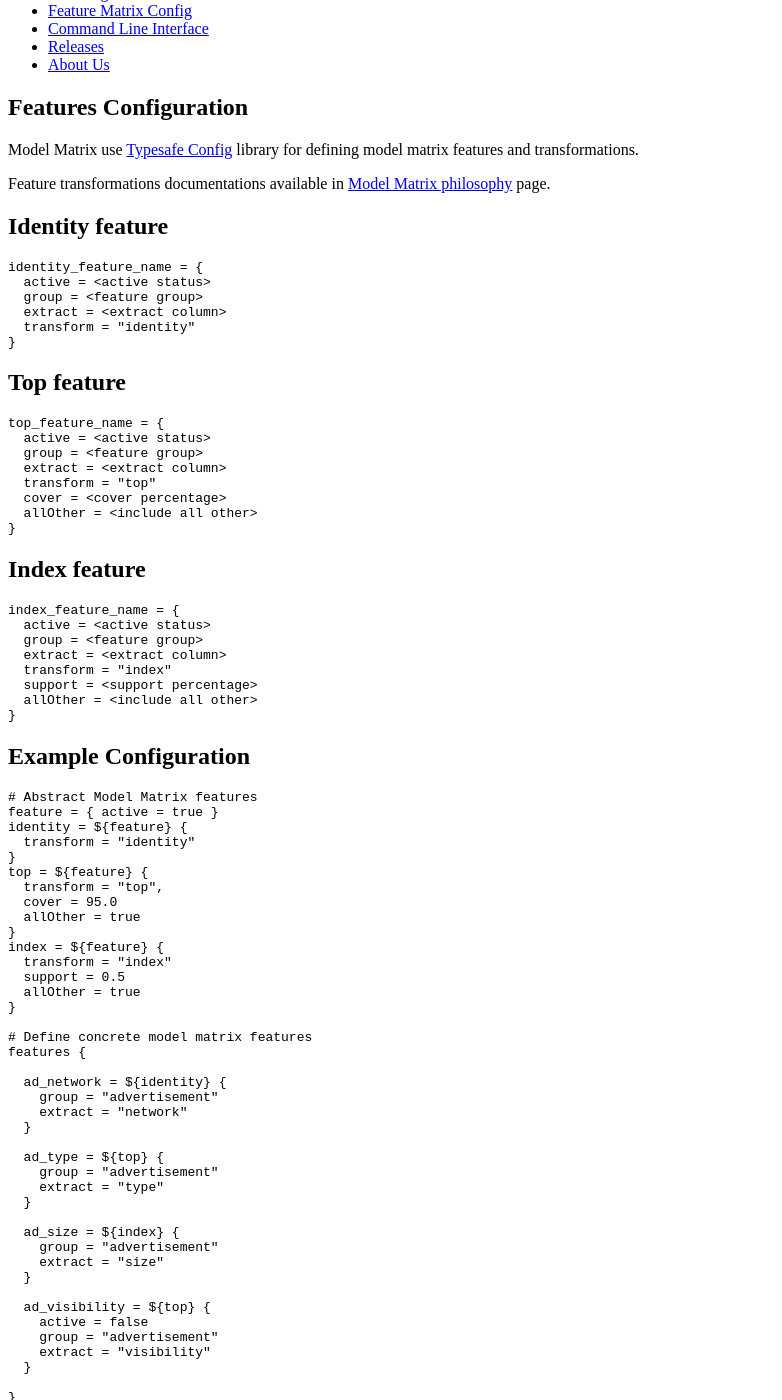
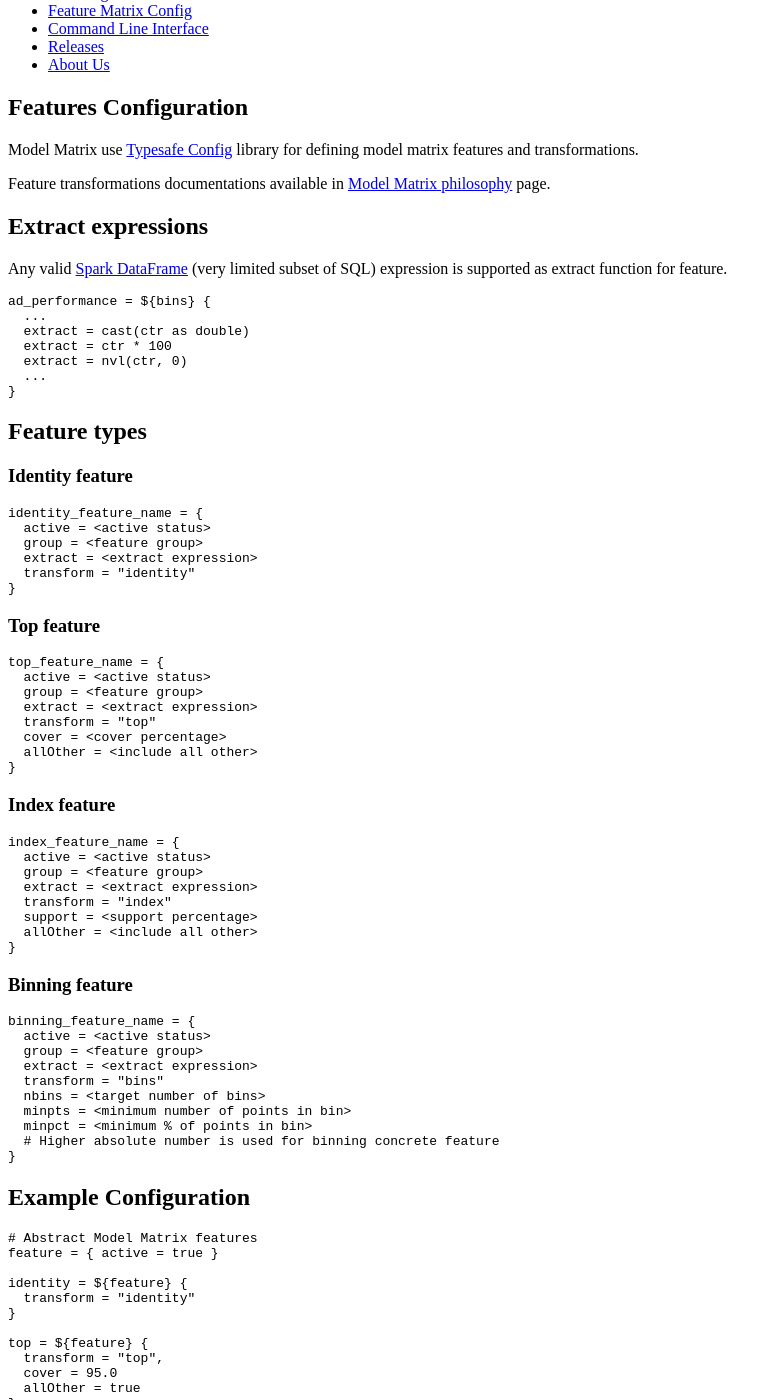
Before and after one commit to collectivemedia/modelmatrix, a Jekyll site: the page built from doc/feature-matrix-config.md, in a window 1280 px wide and 1400 px high, scrolled down 525 px. Shown: the whole window, without its empty margins (0-782 px from the left). Built offline with Jekyll 4.4.1, drawn with Linux system fonts in a browser that asks for light colours; nearby versions of some CDN libraries; a style sheet for code colours, icons or effects is not loaded; some of the changed text lies outside the part shown.

Commit message:
update site

```diff
--- a/doc/feature-matrix-config.md
+++ b/doc/feature-matrix-config.md
@@ -10,35 +10,63 @@ defining model matrix features and transformations.
 
 Feature transformations documentations available in [Model Matrix philosophy](philosophy.html#feature-matrix) page.
 
-## <a name="identity-feature">Identity feature</a>
+## Extract expressions
+
+Any valid [Spark DataFrame](https://spark.apache.org/docs/1.3.0/sql-programming-guide.html)
+(very limited subset of SQL) expression is supported as extract function for feature.
+
+    ad_performance = ${bins} {
+      ...
+      extract = cast(ctr as double)
+      extract = ctr * 100
+      extract = nvl(ctr, 0)
+      ...
+    }
+
+## Feature types
+
+### <a name="identity-feature">Identity feature</a>
 
     identity_feature_name = {
       active = <active status>
       group = <feature group>
-      extract = <extract column>
+      extract = <extract expression>
       transform = "identity"
     }
 
-## <a name="top-feature">Top feature</a>
+### <a name="top-feature">Top feature</a>
 
     top_feature_name = {
       active = <active status>
       group = <feature group>
-      extract = <extract column>
+      extract = <extract expression>
       transform = "top"
       cover = <cover percentage>
       allOther = <include all other>
     }
 
-## <a name="index-feature">Index feature</a>
+### <a name="index-feature">Index feature</a>
 
     index_feature_name = {
       active = <active status>
       group = <feature group>
-      extract = <extract column>
+      extract = <extract expression>
       transform = "index"
       support = <support percentage>
       allOther = <include all other>
+    }
+
+### <a name="binning-feature">Binning feature</a>
+
+    binning_feature_name = {
+      active = <active status>
+      group = <feature group>
+      extract = <extract expression>
+      transform = "bins"
+      nbins = <target number of bins>
+      minpts = <minimum number of points in bin>
+      minpct = <minimum % of points in bin>
+      # Higher absolute number is used for binning concrete feature
     }
 
 
@@ -46,18 +74,28 @@ Feature transformations documentations available in [Model Matrix philosophy](ph
 
     # Abstract Model Matrix features
     feature = { active = true }
+
     identity = ${feature} {
       transform = "identity"
     }
+
     top = ${feature} {
       transform = "top",
       cover = 95.0
       allOther = true
     }
+
     index = ${feature} {
       transform = "index"
       support = 0.5
       allOther = true
+    }
+
+    bins = ${feature} {
+      transform = "bins"
+      nbins = 10
+      minpts = 0
+      minpct = 0
     }
 
     # Define concrete model matrix features
@@ -84,4 +122,10 @@ Feature transformations documentations available in [Model Matrix philosophy](ph
         extract = "visibility"
       }
 
+      ad_performance = ${bins} {
+        active = true
+        group = "performance"
+        extract = "nvl(ctr, 0)"
+        nbins = 5
+      }
     }
```
